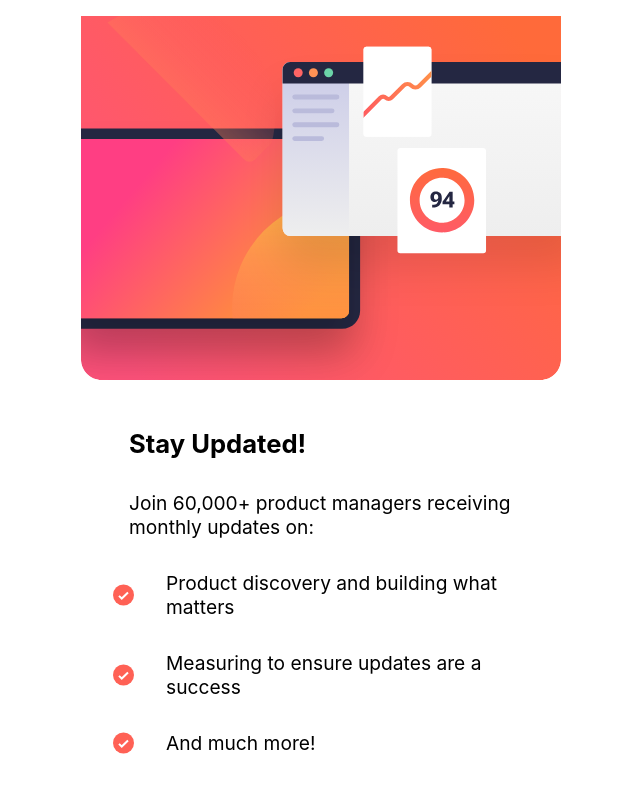
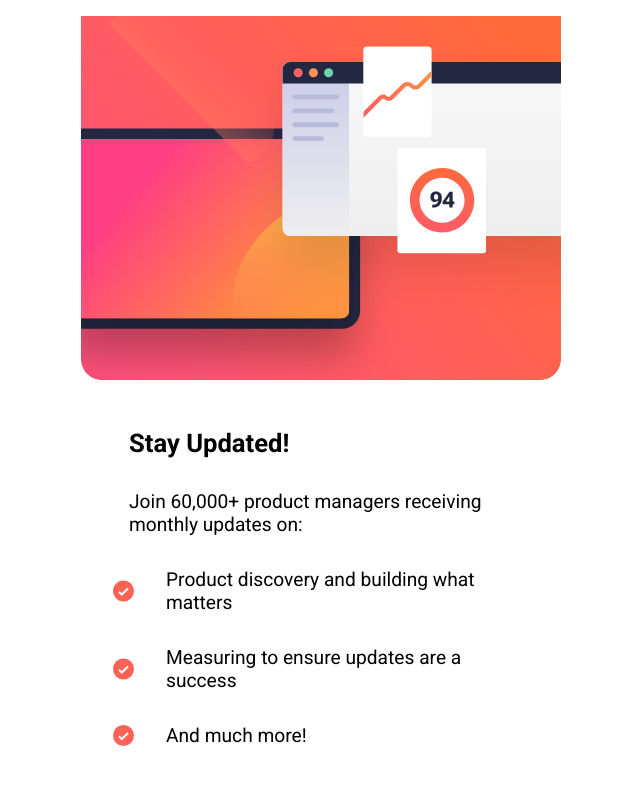
Before and after one commit to riwepo/fem-newsletter-signup-form-with-success-message, a React (Create React App) app: page / in a window 1280 px wide. Shown: the top 796 px of the page, without its empty margins (319-959 px from the left). Built offline with nearby package versions, Linux system fonts and the light colour scheme.

Commit message:
remove unused code import correct font

```diff
--- a/src/index.css
+++ b/src/index.css
@@ -1,16 +1,9 @@
+@import url("https://fonts.googleapis.com/css2?family=Fraunces:wght@700&family=Montserrat:wght@500;700&family=Roboto:wght@400;700&display=swap");
+
 body {
   margin: 0;
-  font-family: -apple-system, BlinkMacSystemFont, "Segoe UI", "Roboto", "Oxygen",
-    "Ubuntu", "Cantarell", "Fira Sans", "Droid Sans", "Helvetica Neue",
-    sans-serif;
-  -webkit-font-smoothing: antialiased;
-  -moz-osx-font-smoothing: grayscale;
+  font-family: "Roboto", sans-serif;
   font-size: 62.5%;
-}
-
-code {
-  font-family: source-code-pro, Menlo, Monaco, Consolas, "Courier New",
-    monospace;
 }
 
 * {
```
